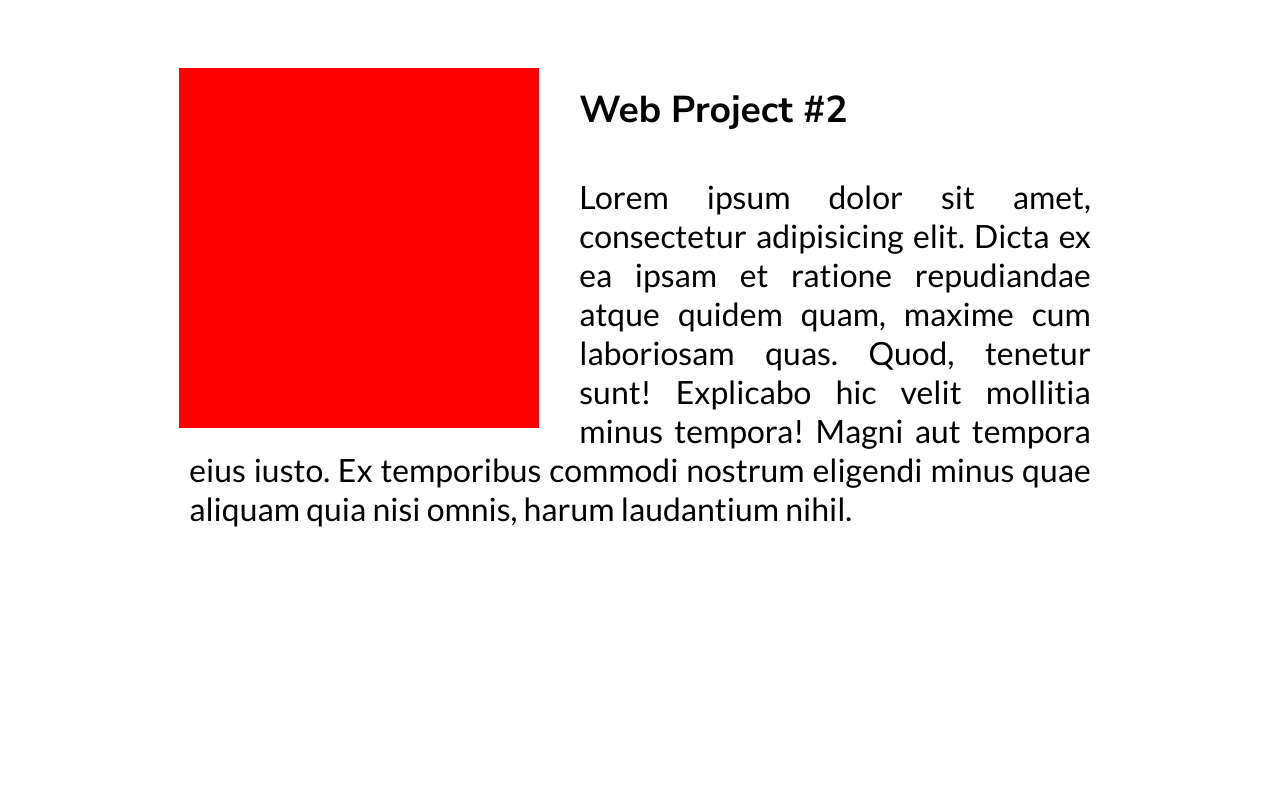
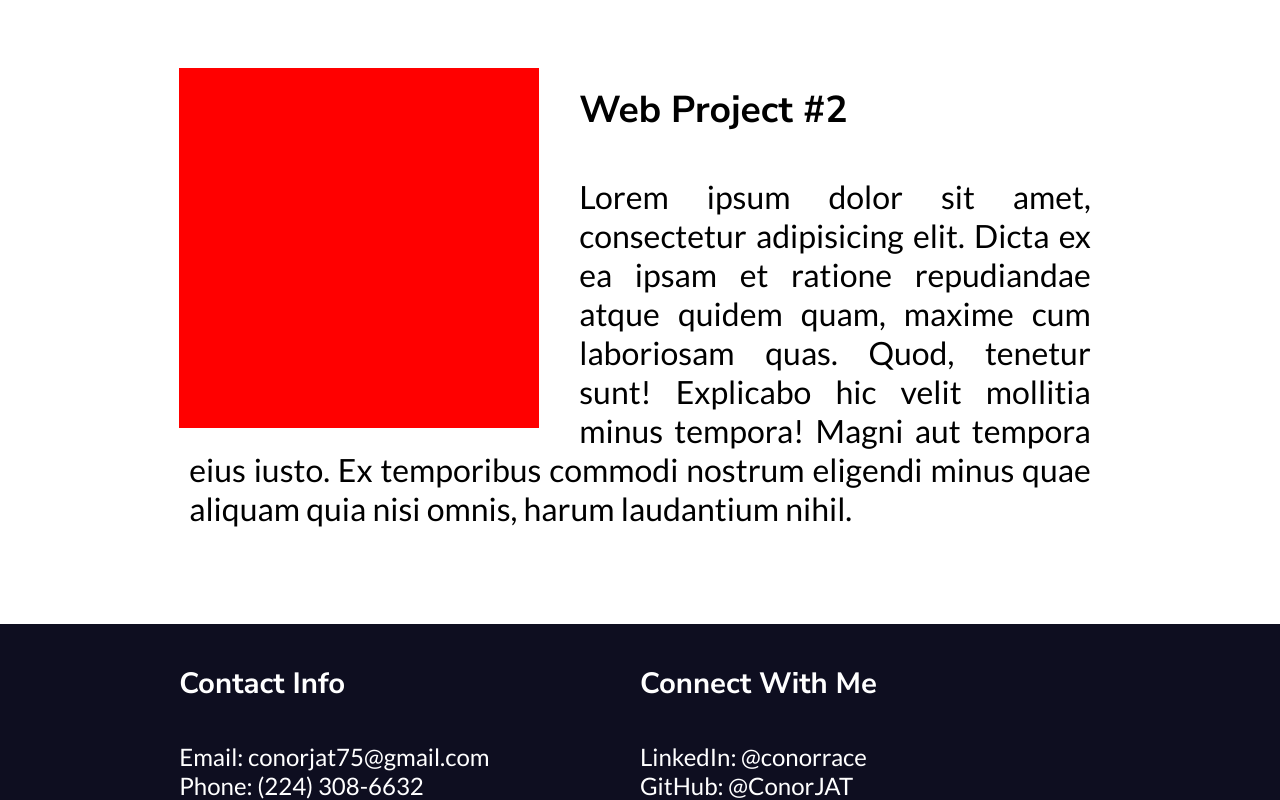
Before and after one commit to ConorJAT/Personal-Projects, a plain HTML site: page Portfolio 2.0/index.html in a window 1280 px wide. Shown: the part 3701-4501 px from the top of the page. Before the commit the page ends 4325 px from the top, so only its background shows below. Drawn offline with Linux system fonts and the light colour scheme.

Commit message:
Adding footer content and starter styles

```diff
--- a/Portfolio 2.0/css/styles-main.css
+++ b/Portfolio 2.0/css/styles-main.css
@@ -7,7 +7,7 @@ body{
     padding: 0;
 }
 
-main{
+main, #foot-flex{
     width: 72vw;
     margin: 0 auto;
 }
@@ -52,7 +52,6 @@ nav{
 #nav-title{
     font-weight: 700;
 }
-
 
 #nav-menu a, #nav-title{
     display: block;
@@ -143,6 +142,34 @@ h1{
     width: 100%;
 }
 
+/* Footer Styles */
+footer{
+    background: rgb(14, 14, 32);
+}
+
+#foot-flex{
+    display: flex;
+}
+
+.foot-div{
+    width: 50%;
+    color: white;
+}
+
+h4{
+    font-family: "Nunito Sans", Arial, sans-serif;
+    font-size: 22pt;
+}
+
+.foot-div ul{
+    margin: 0;
+    padding: 0;
+    font-family: "Lato", Arial, sans-serif;
+    font-size: 18pt;
+
+    list-style: none;
+}
+
 @media only screen and (min-width: 432px){
     #nav-menu a, #nav-title{
         font-size: 8pt;
--- a/Portfolio 2.0/index.html
+++ b/Portfolio 2.0/index.html
@@ -100,7 +100,25 @@
         </section>
     </main>
 
-    <footer></footer>
+    <footer>
+        <section id="foot-flex">
+            <div id="foot-contact" class="foot-div">
+                <h4>Contact Info</h4>
+                <ul>
+                    <li>Email: conorjat75@gmail.com</li>
+                    <li>Phone: (224) 308-6632</li>
+                </ul>
+            </div>
+
+            <div id="foot-connect" class="foot-div">
+                <h4>Connect With Me</h4>
+                <ul>
+                    <li>LinkedIn: @conorrace</li>
+                    <li>GitHub: @ConorJAT</li>
+                </ul>
+            </div>
+        </section>
+    </footer>
 </body>
 
 </html>
```
